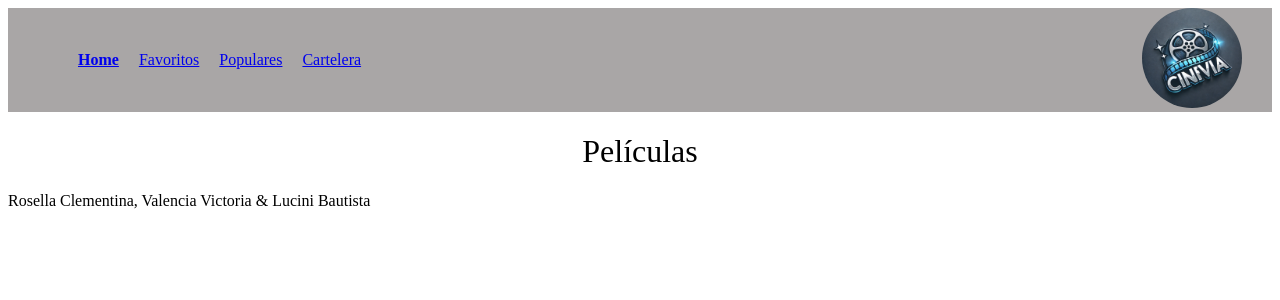
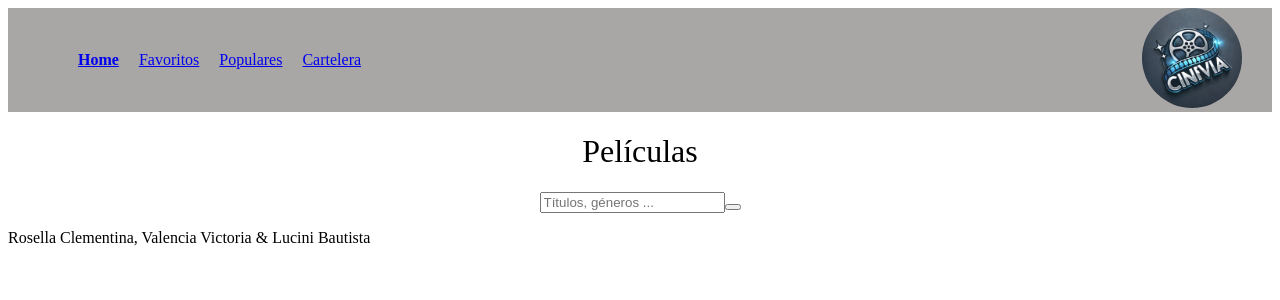
Before and after one commit to bautista-lucini/prog3-grupo3-V-L-R, a React (Create React App) app: page / in a window 1280 px wide. Shown: the top 300 px of the page. Built offline with nearby package versions, Linux system fonts and the light colour scheme.

Commit message:
trate de hacer en el home el formulario de busqueda

```diff
--- /dev/null
+++ b/src/components/FormularioBusqueda/FormularioBusqueda.js
@@ -0,0 +1,21 @@
+import "./FormularioBusqueda.css";
+import React from 'react';
+//import { FontAwesomeIcon } from '@fontawesome/react-fontawesome'; <FontAwesomeIcon icon="fa-solid fa-magnifying-glass" />
+
+
+const FormularioBusqueda = () => {
+  return (
+    <div className='Form-Busqueda'>
+        <form>
+        <input className="busqueda"  type="text" placeholder="Títulos, géneros ..." />
+        <button type="submit">
+
+
+        </button>
+      </form>
+
+    </div>
+  )
+}
+
+export default FormularioBusqueda
--- a/src/pages/Home/Home.js
+++ b/src/pages/Home/Home.js
@@ -1,10 +1,14 @@
 import React from 'react'
 import "./Home.css"
+import FormularioBusqueda from '../../components/FormularioBusqueda/FormularioBusqueda'
 
 const Home = () => {
   return (
     <>
       <h1> Películas </h1>
+      <main>
+        <FormularioBusqueda/>
+      </main>
     </>
   )
 }
```
Also changed, not shown: src/components/FormularioBusqueda/FormularioBusqueda.css (added).
